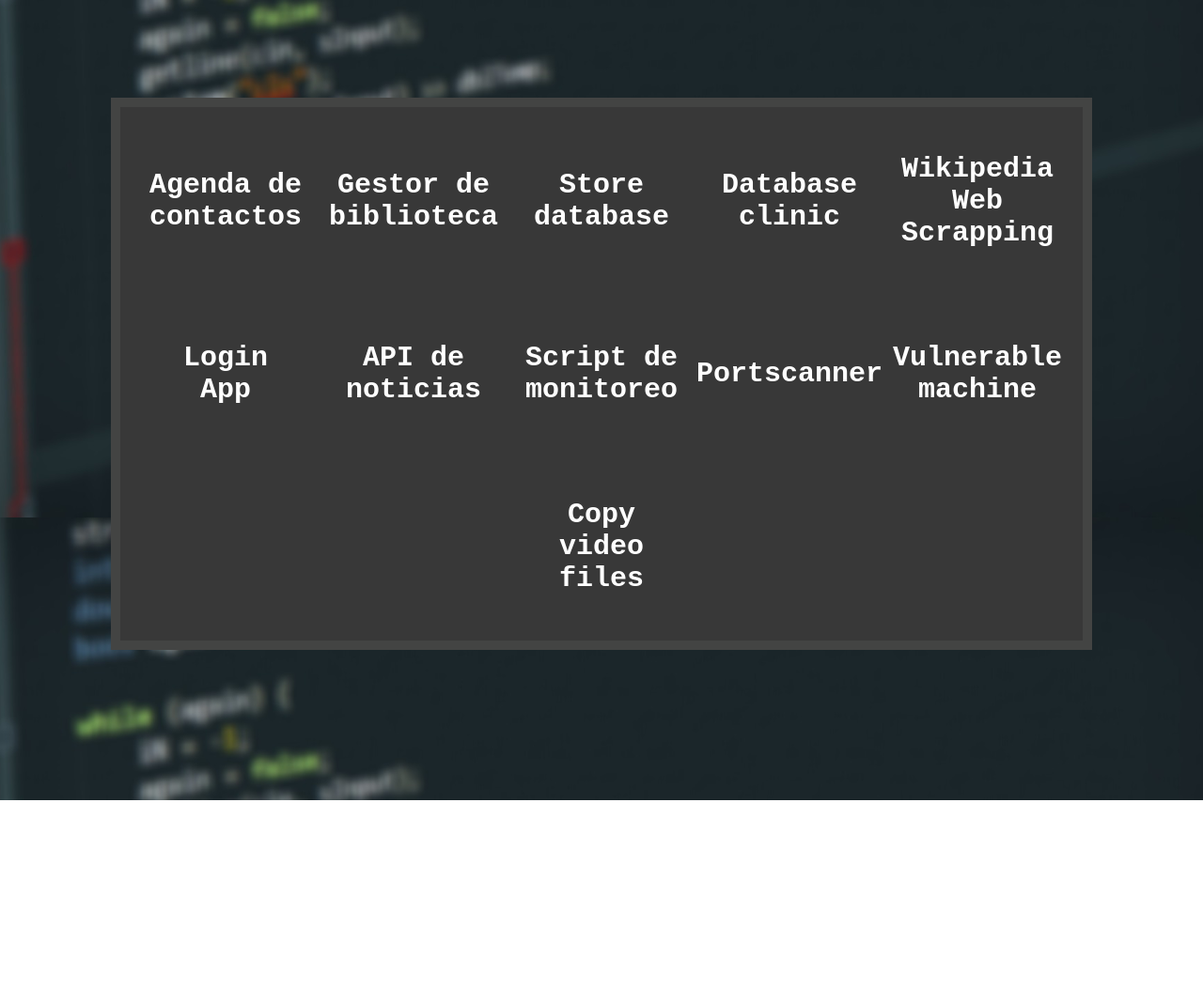
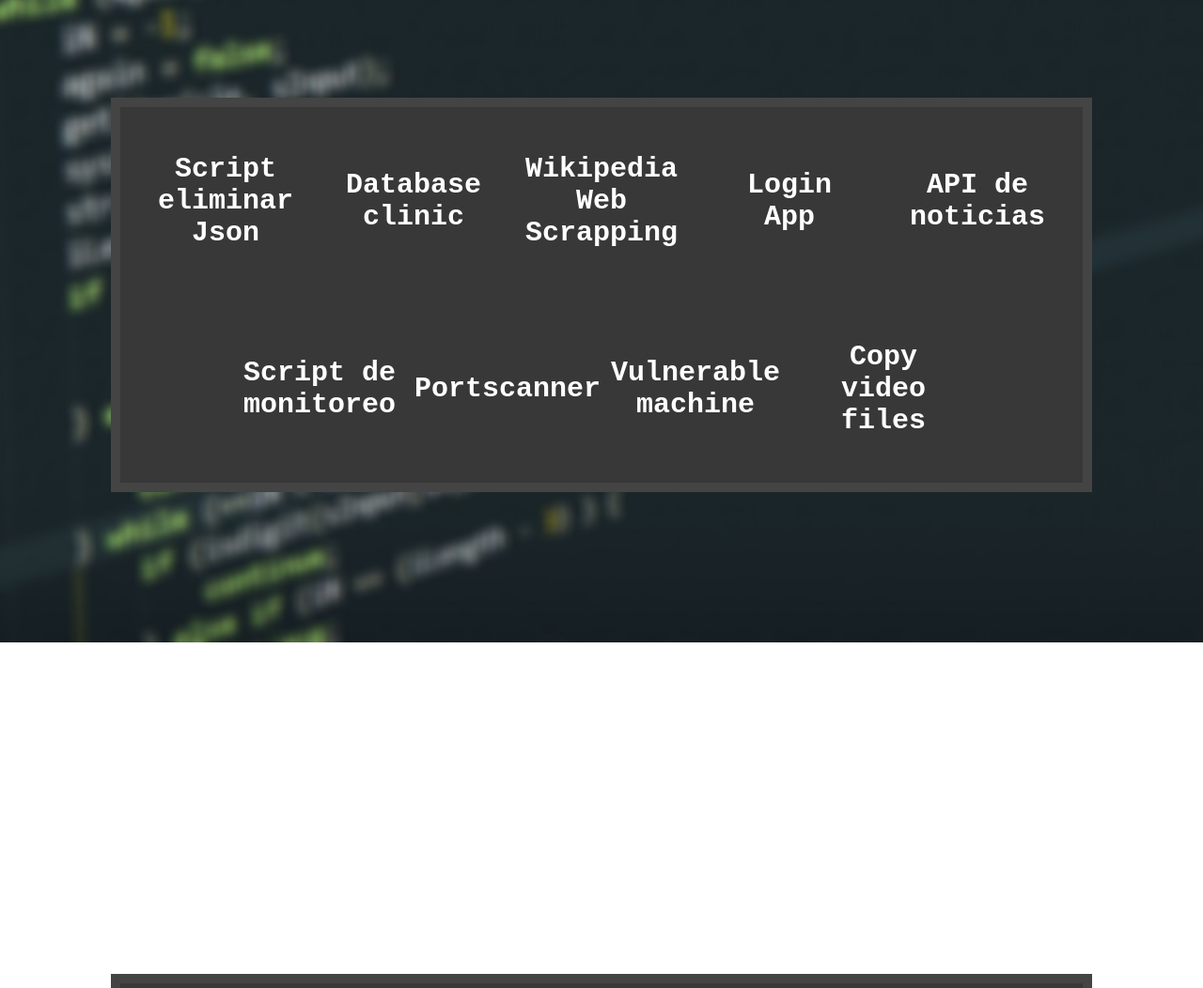
Before and after one commit to Emanuel-Comas/Portfolio, a plain HTML site: page index.html in a window 1280 px wide. Shown: the part 1660-2712 px from the top of the page at 94% size. Drawn offline with Linux system fonts and the light colour scheme; grey boxes are pictures that could not be loaded.

Commit message:
Modified links projects and added more.

```diff
--- a/index.html
+++ b/index.html
@@ -45,15 +45,7 @@
         <h1 id="Tittle-projects">Projects</h1>
         <div class="cajas-projects">
             <div>
-                <h3><a href="https://github.com/Emanuel-Comas/Agenda_de_contactos" target="_blank" class="efecto">Agenda de contactos</a></h3>
-            </div>
-
-            <div>
-                <h3><a href="https://github.com/Emanuel-Comas/gestor_de_biblioteca" target="_blank" class="efecto">Gestor de biblioteca</a></h3>
-            </div>
-
-            <div>
-                <h3><a href="https://github.com/Emanuel-Comas/Tienda_SQL.git" target="_blank" class="efecto">Store database</a></h3>
+                <h3><a href="https://github.com/Emanuel-Comas/Script_Eliminar_Json" target="_blank" class="efecto">Script eliminar Json</a></h3>
             </div>
 
             <div>
```
